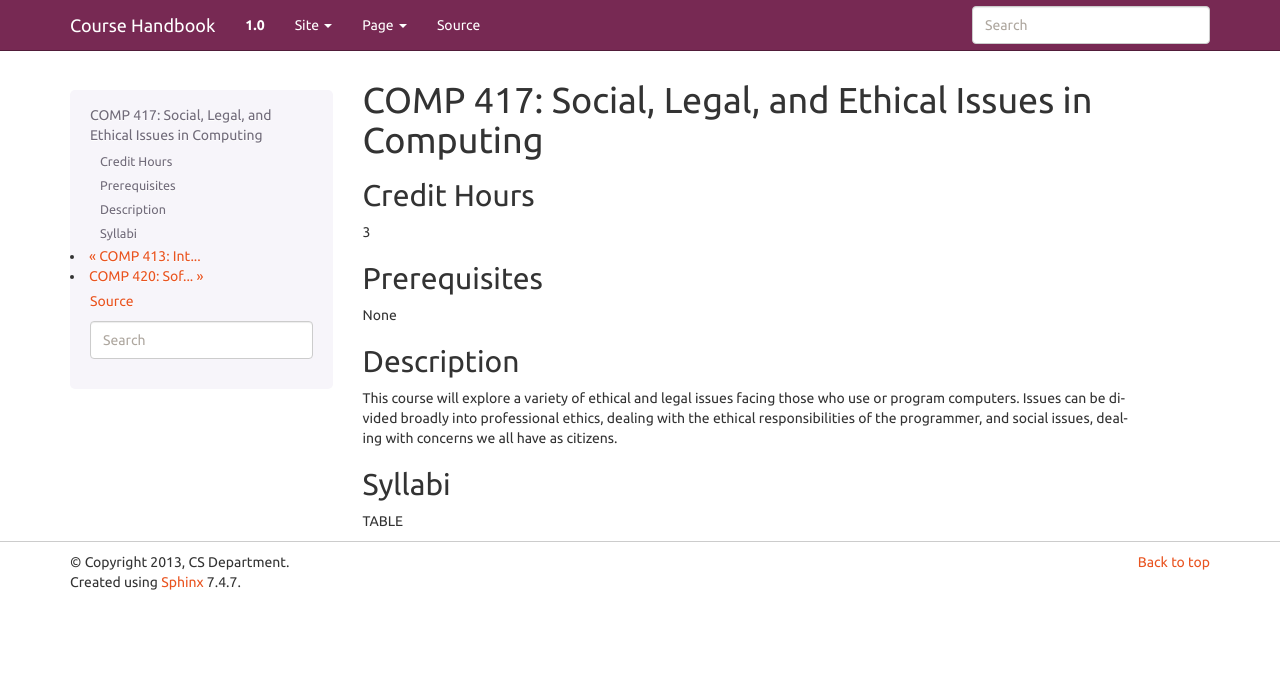
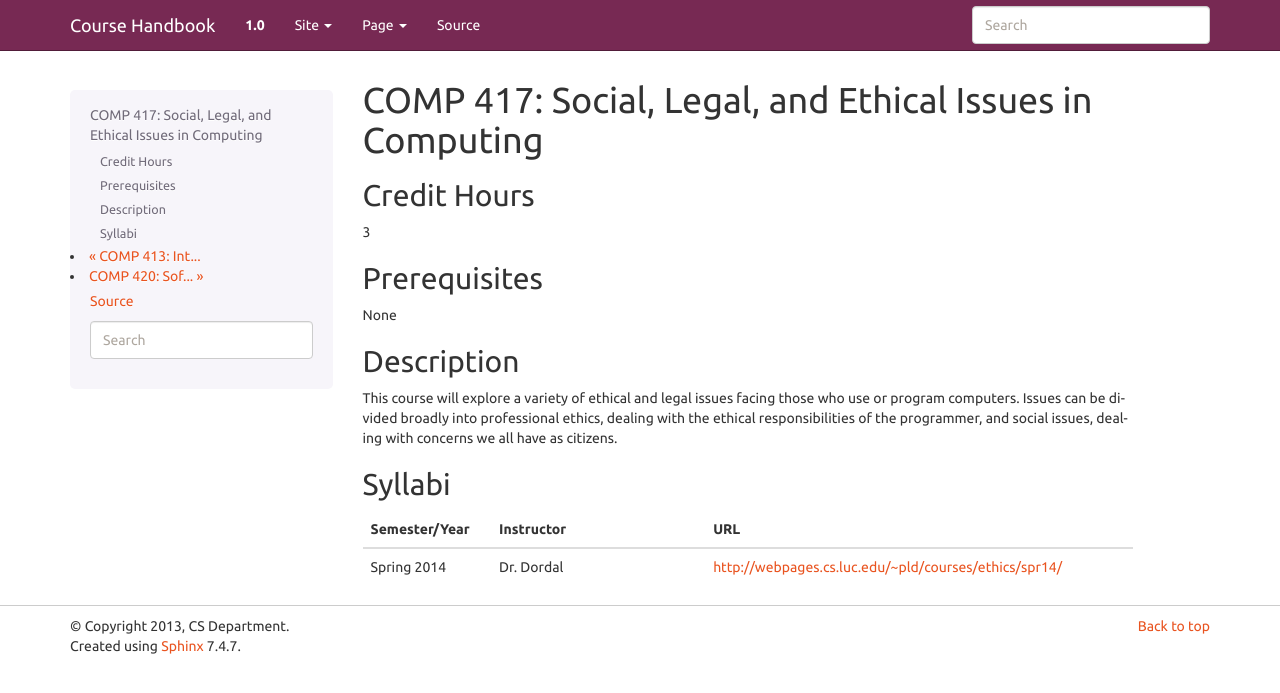
Before and after one commit to kyang5/coursedescriptions, a Sphinx documentation site: the page built from source/comp417.rst, in a window 1280 px wide. Shown: the top 693 px of the page. Built offline with Sphinx 7.4.7, drawn with Linux system fonts in a browser that asks for light colours.

Commit message:
added syllabi to comp 424 and reorded comp 388 syllabi in reverse chronological order and added syllabi for Rapid Application Development Methodology

```diff
--- a/source/comp417.rst
+++ b/source/comp417.rst
@@ -20,4 +20,8 @@ This course will explore a variety of ethical and legal issues facing those who
 Syllabi
 -------------
 
-TABLE
+.. csv-table::
+   	:header: "Semester/Year", "Instructor", "URL"
+   	:widths: 15, 25, 50
+
+	"Spring 2014", "Dr. Dordal", "http://webpages.cs.luc.edu/~pld/courses/ethics/spr14/"
--- a/source/comp424.rst
+++ b/source/comp424.rst
@@ -22,4 +22,8 @@ This course provides an in-depth study of the concepts and methods required for
 Syllabi
 -------------
 
-TABLE
+.. csv-table::
+   	:header: "Topic", "Semester/Year", "Instructor", "URL"
+   	:widths: 60, 15, 25, 60
+
+	"Client Side Web Design", "Fall 2014", "Dr. Albert", "http://comp424.pacsites.org"
```
Also changed, not shown: source/comp388.rst (+4 -4 lines).
